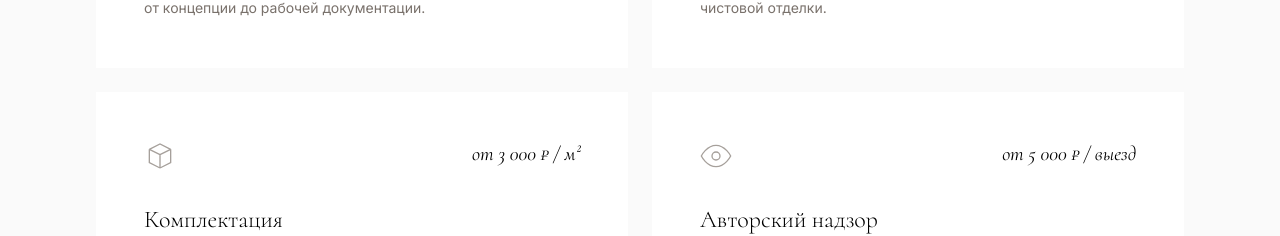
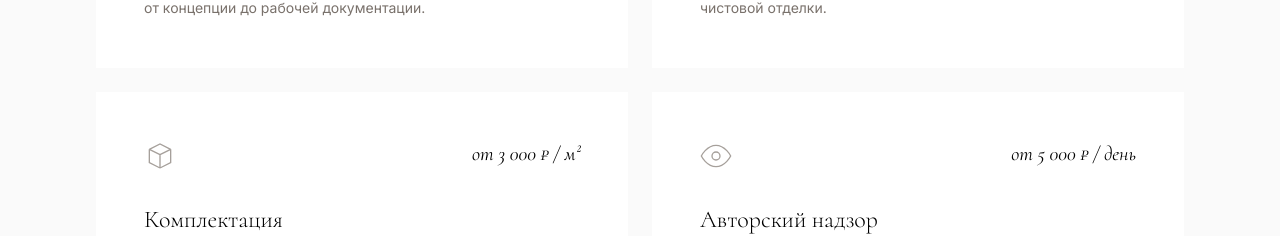
Before and after one commit to Gennzy/osnova-website, a React (Vite) app: page / in a window 1280 px wide. Shown: the part 2579-2815 px from the top of the page. Built offline with nearby package versions, Linux system fonts and the light colour scheme; the HTML template or start-up script is replaced by a standard one.

Commit message:
Services.tsx

```diff
--- a/src/components/Services.tsx
+++ b/src/components/Services.tsx
@@ -62,7 +62,7 @@ export function Services() {
     },
     {
       title: 'Авторский надзор',
-      price: 'от 5 000 ₽ / выезд',
+      price: 'от 5 000 ₽ / день',
       desc: 'Еженедельные выезды архитектора на объект в СПб и ЛО. Контроль качества на каждом этапе строительства.',
       icon: (
         <svg width="32" height="32" viewBox="0 0 24 24" fill="none" stroke="currentColor" strokeWidth="1" className="text-stone-400">
```
